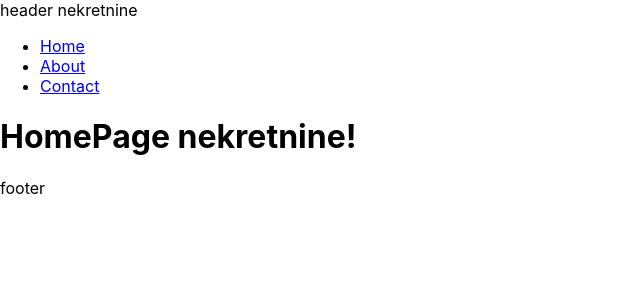
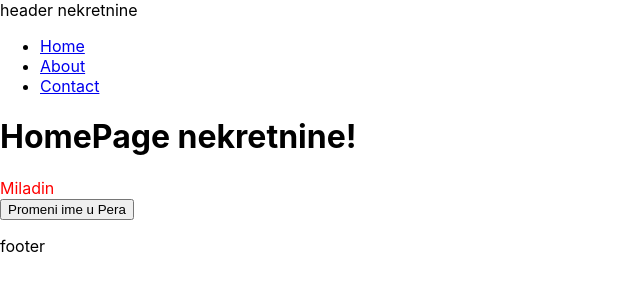
Before and after one commit to Mrakonja/Nekretnine-FE, a React (Create React App) app: page / in a window 1280 px wide. Shown: the top 300 px of the page, without its empty margins (0-640 px from the left). Built offline with nearby package versions, Linux system fonts and the light colour scheme.

Commit message:
merged layout to context

```diff
--- a/src/Components/HomePage/HomePage.tsx
+++ b/src/Components/HomePage/HomePage.tsx
@@ -1,4 +1,5 @@
 import React from 'react';
+import TestContext from '../TestContext';
 
 interface HomePageProps {
     some?: string;
@@ -8,6 +9,7 @@ const HomePage = ({some}:HomePageProps) => {
   return (
     <div>
       <h1>HomePage nekretnine!</h1>
+      <TestContext />
       <p></p>
     </div>
   );
--- a/src/Components/Test.tsx
+++ b/src/Components/TestContext.tsx
@@ -1,7 +1,7 @@
 import React, { useContext } from 'react';
 import { MainContext } from '../Context/MainContext';
 
-const Test = () => {
+const TestContext = () => {
     const { state, updateUsername } = useContext(MainContext);
     const { username } = state;
 
@@ -22,4 +22,4 @@ const switchName = () => {
   )
 }
 
-export default Test;
+export default TestContext;
```
